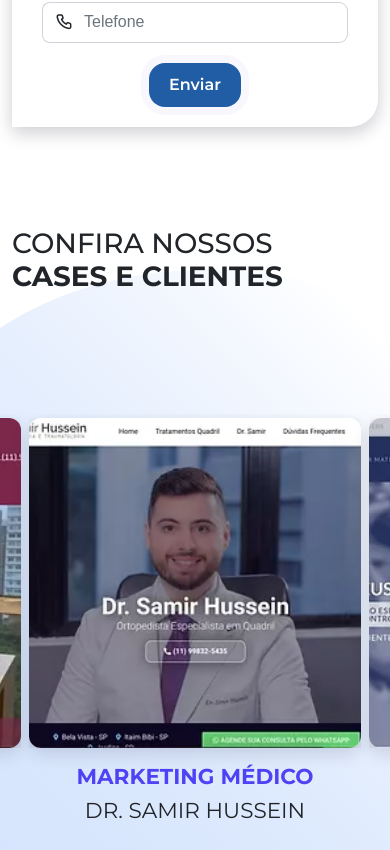
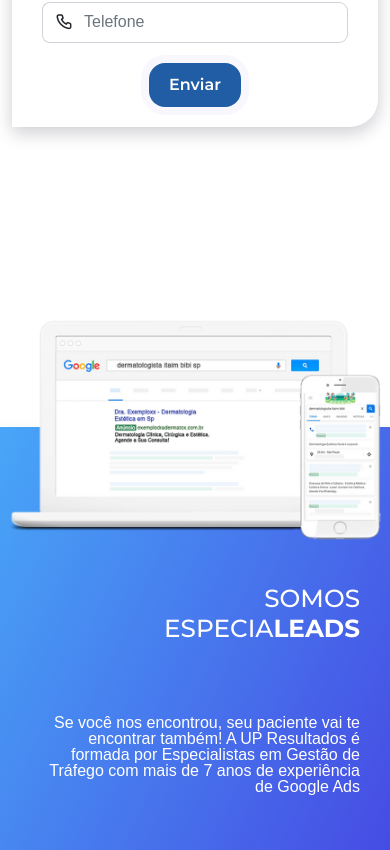
Before and after one commit to MajorMonge/UPResultados, a Next.js app: page / in a window 390 px wide. Shown: the part 1094-1944 px from the top of the page. Built offline with nearby package versions, Linux system fonts and the light colour scheme.

Commit message:
[About] - Base

```diff
--- /dev/null
+++ b/components/sections/About/About.module.scss
@@ -0,0 +1,87 @@
+.aboutComponent {
+  position: relative;
+
+  .aboutMedia {
+    position: relative;
+    width: 100%;
+    height: 300px;
+    bottom: 10%;
+  }
+
+  .aboutMediaBackground {
+    position: absolute;
+    z-index: -1;
+    padding: 10px;
+    width: 100%;
+    height: 50%;
+    background-color: white;
+    bottom: 0px;
+    align-self: end;
+    box-shadow: 0px 6px 18px rgba(128, 128, 128, 0.103);
+  }
+
+  .aboutDescription {
+    height: 110%;
+    background: linear-gradient(295.57deg, #4649e3 0%, #48a6f7 100%);
+    border-radius: 28px 0px 0px 28px;
+    padding: 50px 150px 50px 70px;
+    box-shadow: 0px 6px 18px rgba(128, 128, 128, 0.103);
+    display: grid;
+    align-items: center;
+  }
+}
+
+@media (max-width: 1399.98px) {
+  .aboutComponent {
+    .aboutDescription {
+      padding: 50px 70px 50px 70px;
+    }
+  }
+}
+
+@media (max-width: 991.98px) {
+  .aboutComponent {
+    position: relative;
+
+    .aboutMedia {
+      position: relative;
+      width: 100%;
+      height: 300px;
+      bottom: -50%;
+    }
+
+    .aboutMediaBackground {
+      display: none;
+    }
+
+    .aboutDescription {
+      background: linear-gradient(295.57deg, #4649e3 0%, #48a6f7 100%);
+      padding: 200px 30px 70px 30px;
+      border-radius: 0px 0px 0px 0px;
+    }
+  }
+}
+
+
+@media (max-width: 575.98px) {
+  .aboutComponent {
+    position: relative;
+
+    .aboutMedia {
+      position: relative;
+      width: 100%;
+      height: 300px;
+      bottom: -50%;
+    }
+
+    .aboutMediaBackground {
+      display: none;
+    }
+
+    .aboutDescription {
+      background: linear-gradient(295.57deg, #4649e3 0%, #48a6f7 100%);
+      padding: 150px 30px 70px 30px;
+      border-radius: 0px 0px 0px 0px;
+    }
+  }
+}
--- /dev/null
+++ b/components/sections/About/index.js
@@ -0,0 +1,39 @@
+import React from "react";
+import Image from "next/image";
+
+import styles from "./About.module.scss";
+
+import mediaMockup from "../../../shared/media/images/mediaMockup.png";
+
+function About() {
+  return (
+    <section id="sobre" className={styles.aboutComponent}>
+      <div>
+        <div className="row g-0">
+          <div className="col-12 col-lg-7 d-grid align-items-end">
+            <div className={styles.aboutMedia}>
+              <Image src={mediaMockup} layout="fill" objectFit="contain"/>
+            </div>
+            <div className={styles.aboutMediaBackground}></div>
+          </div>
+          <div className="col-12 col-lg-5">
+            <div className={styles.aboutDescription}>
+              <h2 className="text-end text-white">
+                SOMOS <br />
+                ESPECIA<b>LEADS</b>
+              </h2>
+              <br />
+              <p className="text-end text-justify text-white">
+                Se você nos encontrou, seu paciente vai te encontrar também! A
+                UP Resultados é formada por Especialistas em Gestão de Tráfego
+                com mais de 7 anos de experiência de Google Ads
+              </p>
+            </div>
+          </div>
+        </div>
+      </div>
+    </section>
+  );
+}
+
+export default About;
--- a/pages/index.js
+++ b/pages/index.js
@@ -1,4 +1,5 @@
 import Header from "../components/sections/Header";
+import About from "../components/sections/About";
 import Cases from "../components/sections/Cases";
 import Testimonials from "../components/sections/Testimonials";
 import BlogPreview from "../components/sections/BlogPreview";
@@ -7,6 +8,7 @@ export default function Index() {
   return (
     <>
       <Header />
+      <About />
       <Cases />
       <Testimonials />
       <BlogPreview />
```
Also changed, not shown: shared/media/images/mediaMockup.png (added).
